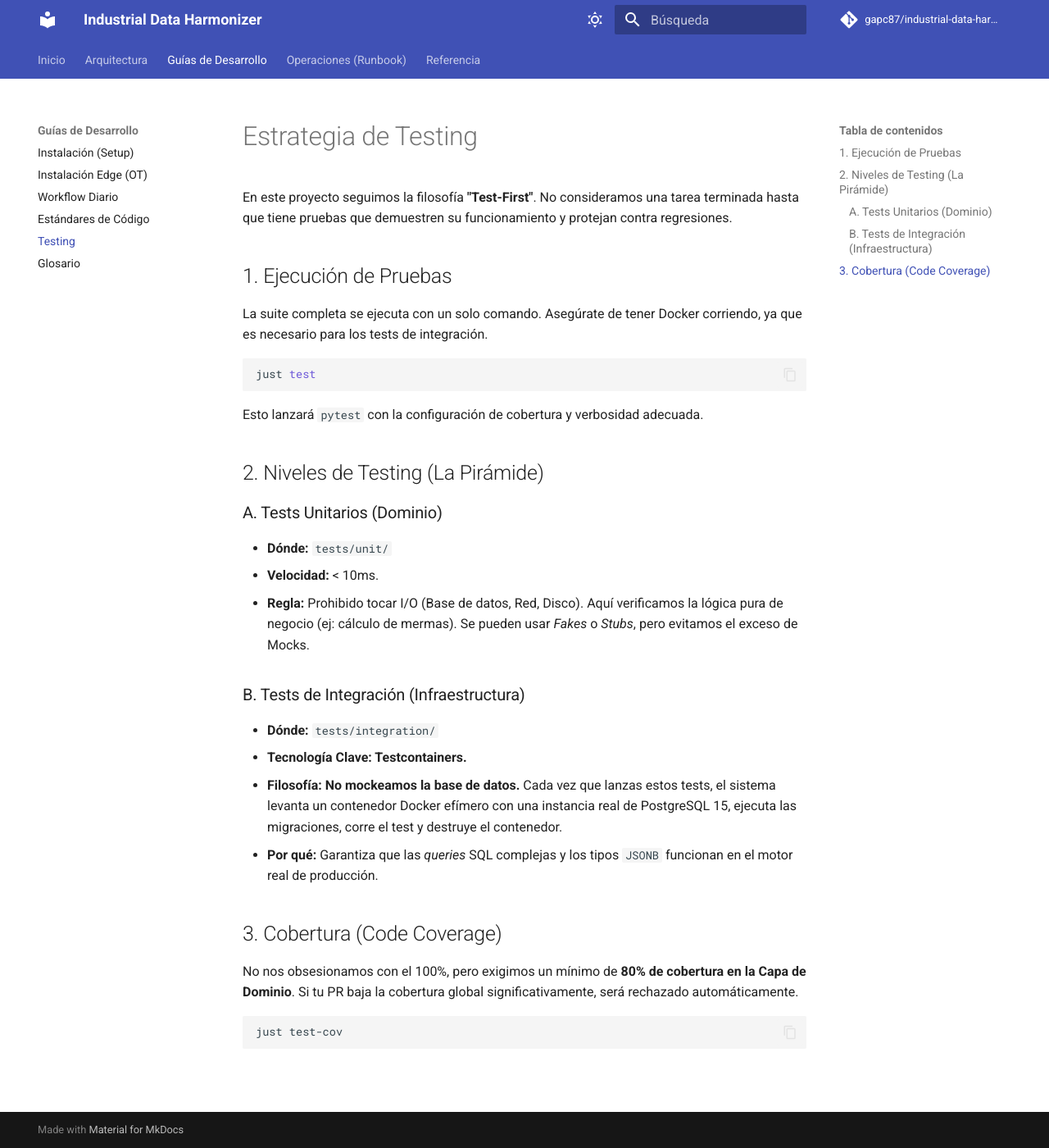
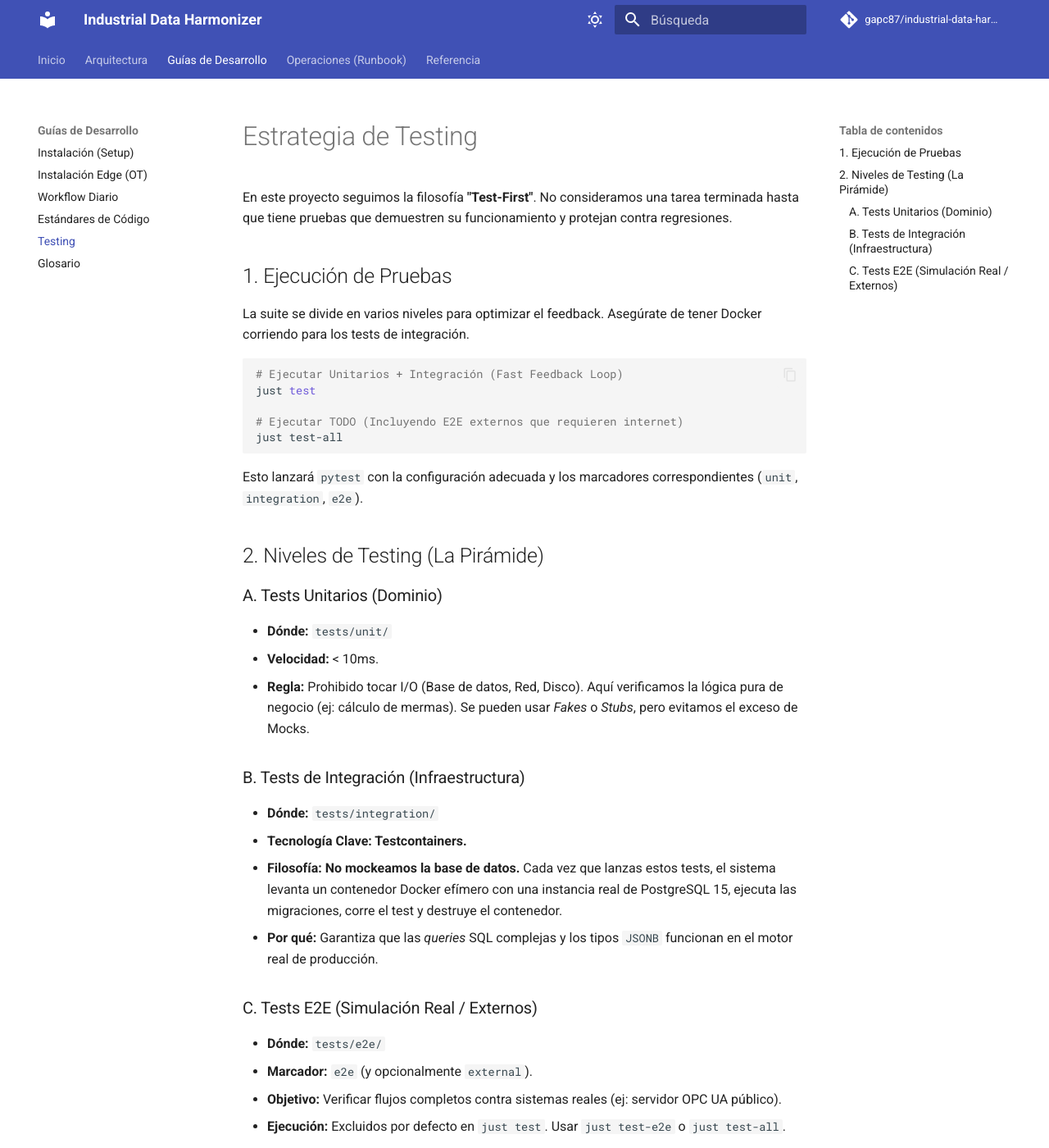
Before and after one commit to gapc87/industrial-data-harmonizer, an MkDocs documentation site: the page built from docs/guides/testing.md, in a window 1280 px wide and 1400 px high. Shown: the whole window at 82% size. Built offline with MkDocs 1.6.1 and Material for MkDocs 9.7.7, drawn with Linux system fonts in a browser that asks for light colours; comment, search, counter and statistics services are not loaded; some of the changed text lies outside the part shown.

Commit message:
docs(guides): update testing workflow and e2e schedule docs

````diff
--- a/docs/guides/testing.md
+++ b/docs/guides/testing.md
@@ -4,13 +4,17 @@ En este proyecto seguimos la filosofía **"Test-First"**. No consideramos una ta
 
 ## 1. Ejecución de Pruebas
 
-La suite completa se ejecuta con un solo comando. Asegúrate de tener Docker corriendo, ya que es necesario para los tests de integración.
+La suite se divide en varios niveles para optimizar el feedback. Asegúrate de tener Docker corriendo para los tests de integración.
 
-```bash
-just test
-```
+ ```bash
+ # Ejecutar Unitarios + Integración (Fast Feedback Loop)
+ just test
 
-Esto lanzará `pytest` con la configuración de cobertura y verbosidad adecuada.
+ # Ejecutar TODO (Incluyendo E2E externos que requieren internet)
+ just test-all
+ ```
+
+ Esto lanzará `pytest` con la configuración adecuada y los marcadores correspondientes (`unit`, `integration`, `e2e`).
 
 ## 2. Niveles de Testing (La Pirámide)
 
@@ -27,7 +31,14 @@ Esto lanzará `pytest` con la configuración de cobertura y verbosidad adecuada.
 - **Filosofía:** **No mockeamos la base de datos.** Cada vez que lanzas estos tests, el sistema levanta un contenedor Docker efímero con una instancia real de PostgreSQL 15, ejecuta las migraciones, corre el test y destruye el contenedor.
 - **Por qué:** Garantiza que las _queries_ SQL complejas y los tipos `JSONB` funcionan en el motor real de producción.
 
-## 3. Cobertura (Code Coverage)
+### C. Tests E2E (Simulación Real / Externos)
+
+ - **Dónde:** `tests/e2e/`
+ - **Marcador:** `e2e` (y opcionalmente `external`).
+ - **Objetivo:** Verificar flujos completos contra sistemas reales (ej: servidor OPC UA público).
+ - **Ejecución:** Excluidos por defecto en `just test`. Usar `just test-e2e` o `just test-all`.
+
+ ## 3. Cobertura (Code Coverage)
 
 No nos obsesionamos con el 100%, pero exigimos un mínimo de **80% de cobertura en la Capa de Dominio**. Si tu PR baja la cobertura global significativamente, será rechazado automáticamente.
 
````
Also changed, not shown: docs/guides/workflow.md (+5 -0 lines).
